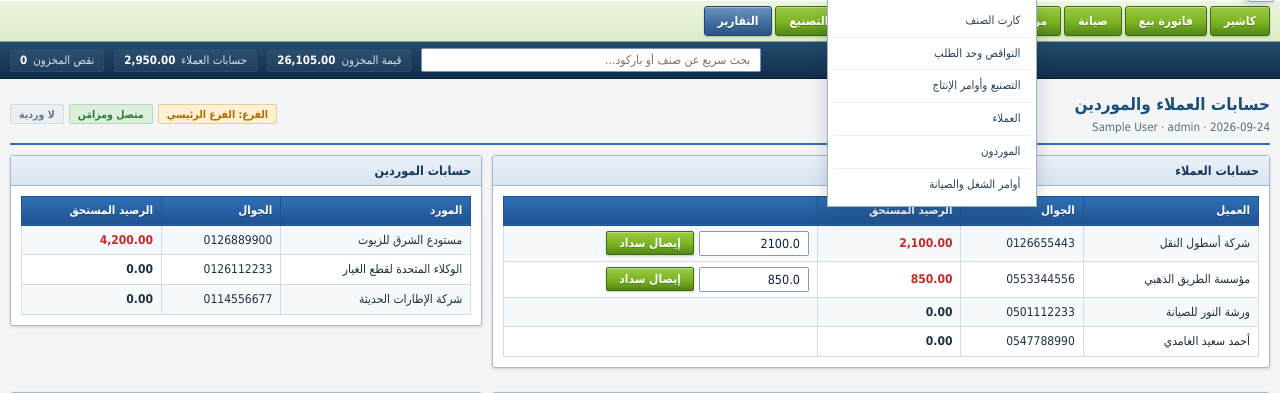
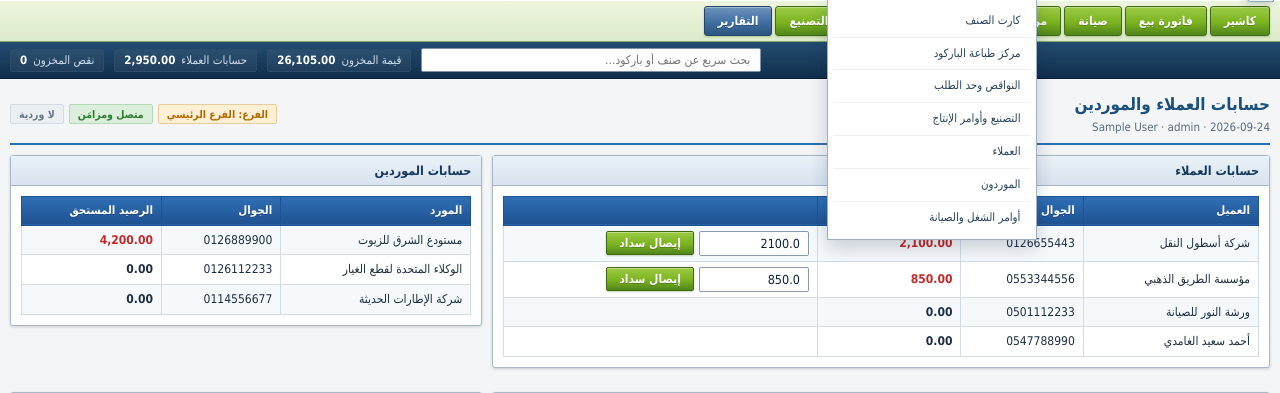
Before and after one commit to islamhadii55/alesly-erp-v2, a Flask app: page /accounts in a window 1280 px wide, after a click on "الأصناف والمخزون". Shown: the part 65-458 px from the top of the page. Run offline with Flask 3, Linux system fonts and the light colour scheme; the visitor is signed in with stand-in values (Sample User, id 1); data comes from the database, SQL or seed files in the repository; data that the repository does not hold is empty.

Commit message:
Add barcode center to inventory menu

```diff
--- a/templates/base.html
+++ b/templates/base.html
@@ -47,7 +47,7 @@
           {% if can('quotes') %}<a href="{{ url_for('quote_new') }}">عرض سعر</a><a href="{{ url_for('quotes') }}">عروض الأسعار</a>{% endif %}
         </div></details>
         <details><summary>الأصناف والمخزون</summary><div class="menu-dropdown">
-          {% if can('inventory') %}<a href="{{ url_for('inventory') }}">كارت الصنف</a><a href="{{ url_for('inventory_shortages') }}">النواقص وحد الطلب</a>{% endif %}
+          {% if can('inventory') %}<a href="{{ url_for('inventory') }}">كارت الصنف</a><a href="{{ url_for('barcode_center') }}">مركز طباعة الباركود</a><a href="{{ url_for('inventory_shortages') }}">النواقص وحد الطلب</a>{% endif %}
           {% if can('manufacturing') %}<a href="{{ url_for('manufacturing') }}">التصنيع وأوامر الإنتاج</a>{% endif %}
           {% if can('parties') %}<a href="{{ url_for('customers') }}">العملاء</a><a href="{{ url_for('suppliers') }}">الموردون</a>{% endif %}{% if can('jobs') %}<a href="{{ url_for('jobs') }}">أوامر الشغل والصيانة</a>{% endif %}
         </div></details>
```
